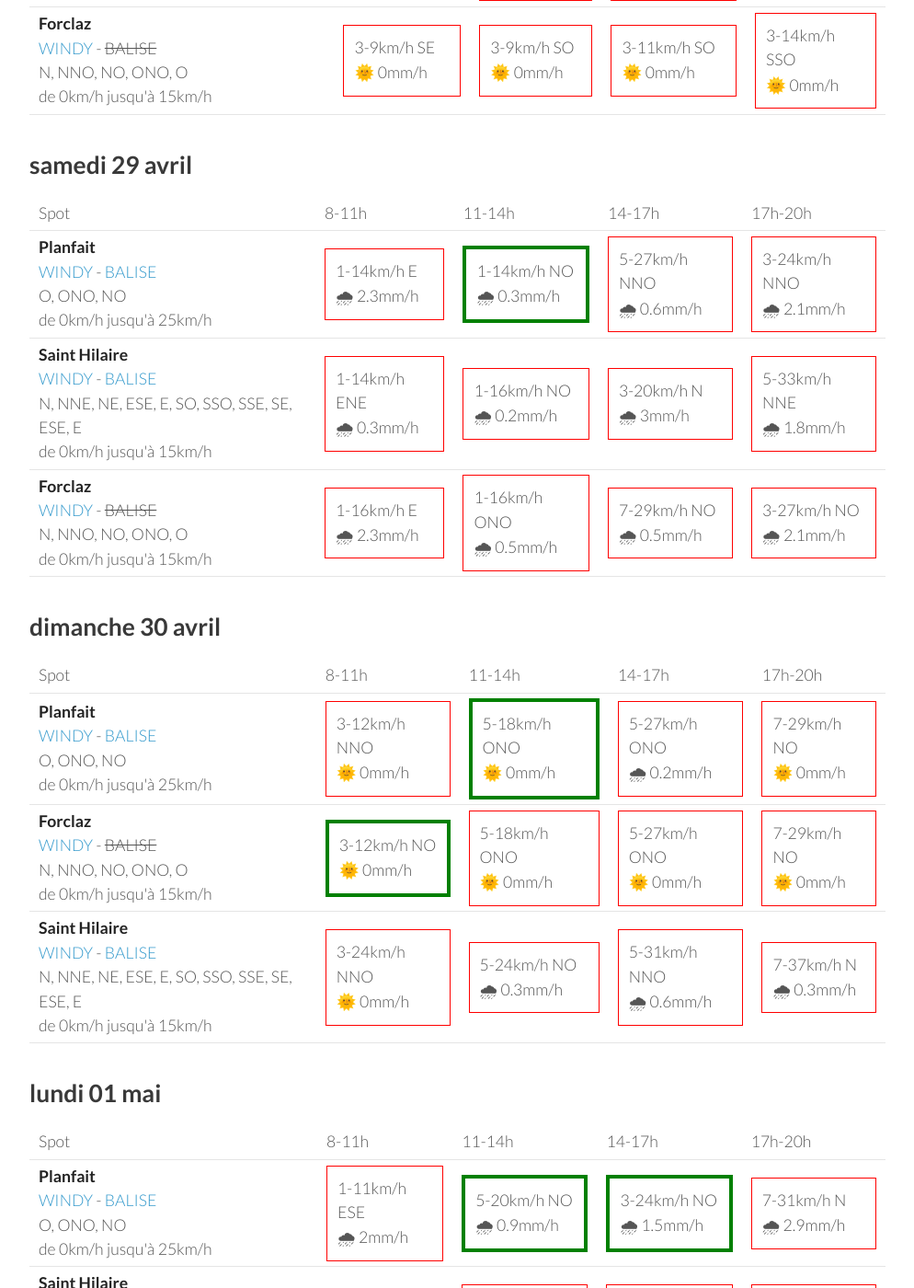
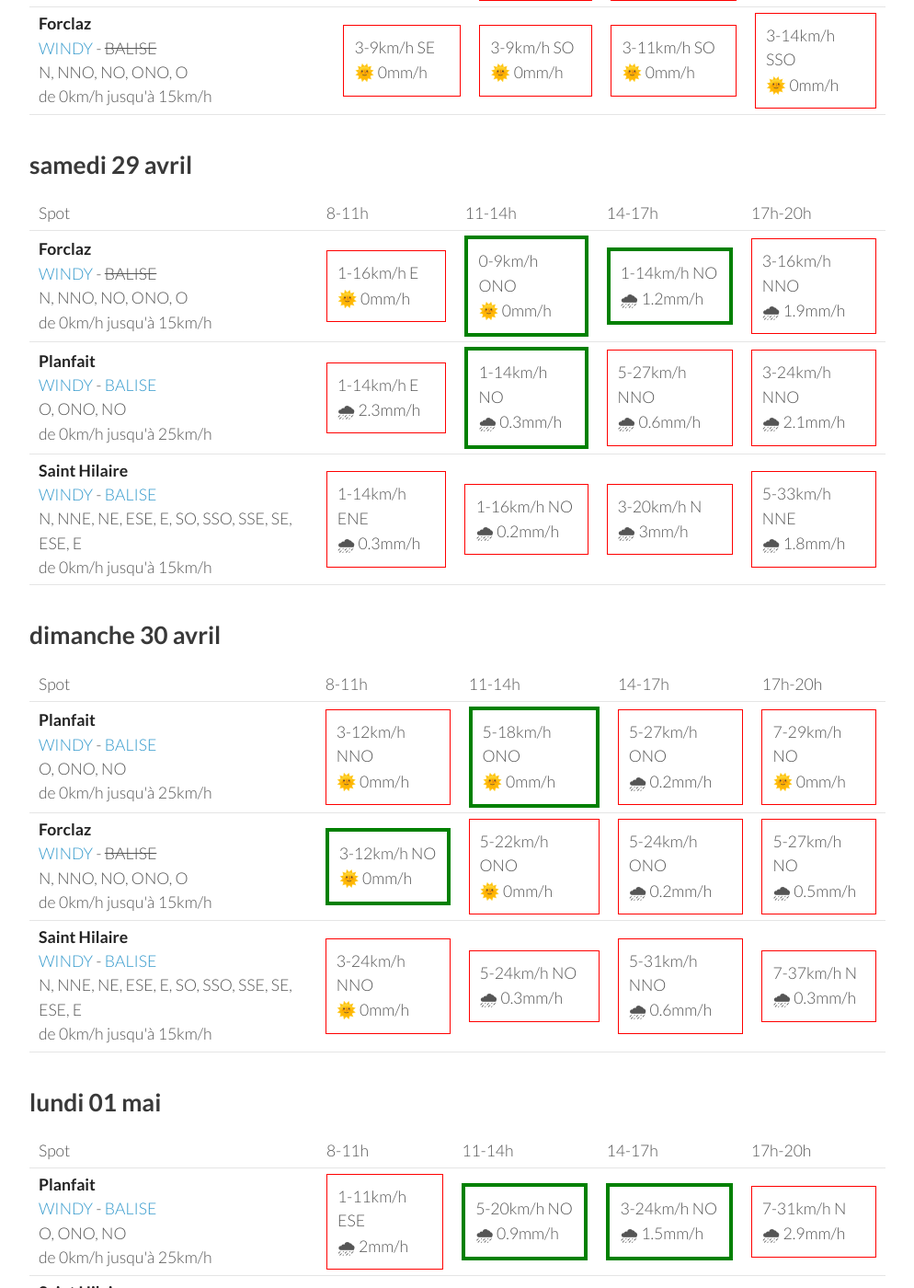
Before and after one commit to parapente-dans-le-nord/parapente-dans-le-nord.github.io, a Jekyll site: the page built from alpes_nord.markdown, in a window 1280 px wide and 1400 px high, scrolled down 1130 px. Shown: the whole window at 92% size, without its empty margins (26-1020 px from the left). Built offline with Jekyll 4.4.1, drawn with Linux system fonts in a browser that asks for light colours; some of the changed text lies outside the part shown.

Commit message:
update index.markdown

```diff
--- a/alpes_nord.markdown
+++ b/alpes_nord.markdown
@@ -36,7 +36,7 @@ page mise à jour le jeudi 27 avril 13:26
             <td><div class="not-flyable"><p>0-0km/h NA</p><p>🌧️ 0mm/h</p></div></td>
             <td><div class="flyable"><p>5-14km/h SE</p><p>🌞 0mm/h</p></div></td>
             <td><div class="flyable"><p>3-11km/h ESE</p><p>🌞 0mm/h</p></div></td>
-            <td><div class="flyable"><p>3-7km/h SSE</p><p>🌞 0mm/h</p></div></td>
+            <td><div class="flyable"><p>3-9km/h SSE</p><p>🌞 0mm/h</p></div></td>
 
     </tr>
 <tr>
@@ -67,9 +67,9 @@ page mise à jour le jeudi 27 avril 13:26
 <tr>
         <td><strong>Saint Hilaire</strong><br><a href="https://windy.com/45.307/5.888?45.087,5.889,9,m:eUFagkX">WINDY</a> - <span class=""><a href="http://www.balisemeteo.com/balise.php?idBalise=61">BALISE</a> </span><br> <span class="vent-favorable">N, NNE, NE, ESE, E, SO, SSO, SSE, SE, ESE, E</span><br><span class="force-vent">de 0km/h jusqu'à 15km/h</span> </td>
 
-            <td><div class="flyable"><p>3-9km/h SSO</p><p>🌞 0mm/h</p></div></td>
+            <td><div class="flyable"><p>3-7km/h SSO</p><p>🌞 0mm/h</p></div></td>
             <td><div class="not-flyable"><p>5-14km/h S</p><p>🌞 0mm/h</p></div></td>
-            <td><div class="flyable"><p>5-14km/h SE</p><p>🌞 0mm/h</p></div></td>
+            <td><div class="flyable"><p>5-14km/h ESE</p><p>🌞 0mm/h</p></div></td>
             <td><div class="flyable"><p>5-14km/h NE</p><p>🌞 0mm/h</p></div></td>
 
 
@@ -111,6 +111,16 @@ page mise à jour le jeudi 27 avril 13:26
       <td>17h-20h</td>
     </tr>
 <tr>
+        <td><strong>Forclaz</strong><br><a href="https://windy.com/45.814/6.247?45.375,6.246,8,m:eVwaglz">WINDY</a> - <span class="no-balise"> BALISE </span><br> <span class="vent-favorable">N, NNO, NO, ONO, O</span><br><span class="force-vent">de 0km/h jusqu'à 15km/h</span> </td>
+
+            <td><div class="not-flyable"><p>1-16km/h E</p><p>🌞 0mm/h</p></div></td>
+            <td><div class="flyable"><p>0-9km/h ONO</p><p>🌞 0mm/h</p></div></td>
+            <td><div class="flyable"><p>1-14km/h NO</p><p>🌧 1.2mm/h</p></div></td>
+            <td><div class="not-flyable"><p>3-16km/h NNO</p><p>🌧 1.9mm/h</p></div></td>
+
+
+    </tr>
+<tr>
         <td><strong>Planfait</strong><br><a href="https://windy.com/45.853/6.223?45.415,6.223,8">WINDY</a> - <span class=""><a href="https://www.openwindmap.org/PP496">BALISE</a> </span><br> <span class="vent-favorable">O, ONO, NO</span><br><span class="force-vent">de 0km/h jusqu'à 25km/h</span> </td>
 
             <td><div class="not-flyable"><p>1-14km/h E</p><p>🌧 2.3mm/h</p></div></td>
@@ -127,16 +137,6 @@ page mise à jour le jeudi 27 avril 13:26
             <td><div class="not-flyable"><p>1-16km/h NO</p><p>🌧 0.2mm/h</p></div></td>
             <td><div class="not-flyable"><p>3-20km/h N</p><p>🌧 3mm/h</p></div></td>
             <td><div class="not-flyable"><p>5-33km/h NNE</p><p>🌧 1.8mm/h</p></div></td>
-
-
-    </tr>
-<tr>
-        <td><strong>Forclaz</strong><br><a href="https://windy.com/45.814/6.247?45.375,6.246,8,m:eVwaglz">WINDY</a> - <span class="no-balise"> BALISE </span><br> <span class="vent-favorable">N, NNO, NO, ONO, O</span><br><span class="force-vent">de 0km/h jusqu'à 15km/h</span> </td>
-
-            <td><div class="not-flyable"><p>1-16km/h E</p><p>🌧 2.3mm/h</p></div></td>
-            <td><div class="not-flyable"><p>1-16km/h ONO</p><p>🌧 0.5mm/h</p></div></td>
-            <td><div class="not-flyable"><p>7-29km/h NO</p><p>🌧 0.5mm/h</p></div></td>
-            <td><div class="not-flyable"><p>3-27km/h NO</p><p>🌧 2.1mm/h</p></div></td>
 
 
     </tr>
@@ -170,9 +170,9 @@ page mise à jour le jeudi 27 avril 13:26
         <td><strong>Forclaz</strong><br><a href="https://windy.com/45.814/6.247?45.375,6.246,8,m:eVwaglz">WINDY</a> - <span class="no-balise"> BALISE </span><br> <span class="vent-favorable">N, NNO, NO, ONO, O</span><br><span class="force-vent">de 0km/h jusqu'à 15km/h</span> </td>
 
             <td><div class="flyable"><p>3-12km/h NO</p><p>🌞 0mm/h</p></div></td>
-            <td><div class="not-flyable"><p>5-18km/h ONO</p><p>🌞 0mm/h</p></div></td>
-            <td><div class="not-flyable"><p>5-27km/h ONO</p><p>🌞 0mm/h</p></div></td>
-            <td><div class="not-flyable"><p>7-29km/h NO</p><p>🌞 0mm/h</p></div></td>
+            <td><div class="not-flyable"><p>5-22km/h ONO</p><p>🌞 0mm/h</p></div></td>
+            <td><div class="not-flyable"><p>5-24km/h ONO</p><p>🌧 0.2mm/h</p></div></td>
+            <td><div class="not-flyable"><p>5-27km/h NO</p><p>🌧 0.5mm/h</p></div></td>
 
 
     </tr>
@@ -253,7 +253,7 @@ page mise à jour le jeudi 27 avril 13:26
 
             <td><div class="not-flyable"><p>5-35km/h NNE</p><p>🌞 0mm/h</p></div></td>
             <td><div class="not-flyable"><p>7-42km/h NNE</p><p>🌞 0mm/h</p></div></td>
-            <td><div class="not-flyable"><p>11-53km/h NNE</p><p>🌞 0mm/h</p></div></td>
+            <td><div class="not-flyable"><p>11-51km/h NNE</p><p>🌞 0mm/h</p></div></td>
             <td><div class="not-flyable"><p>9-55km/h NNE</p><p>🌞 0mm/h</p></div></td>
 
 
```
Also changed, not shown: other parts of alpes_nord.markdown (+1 -1 lines).
